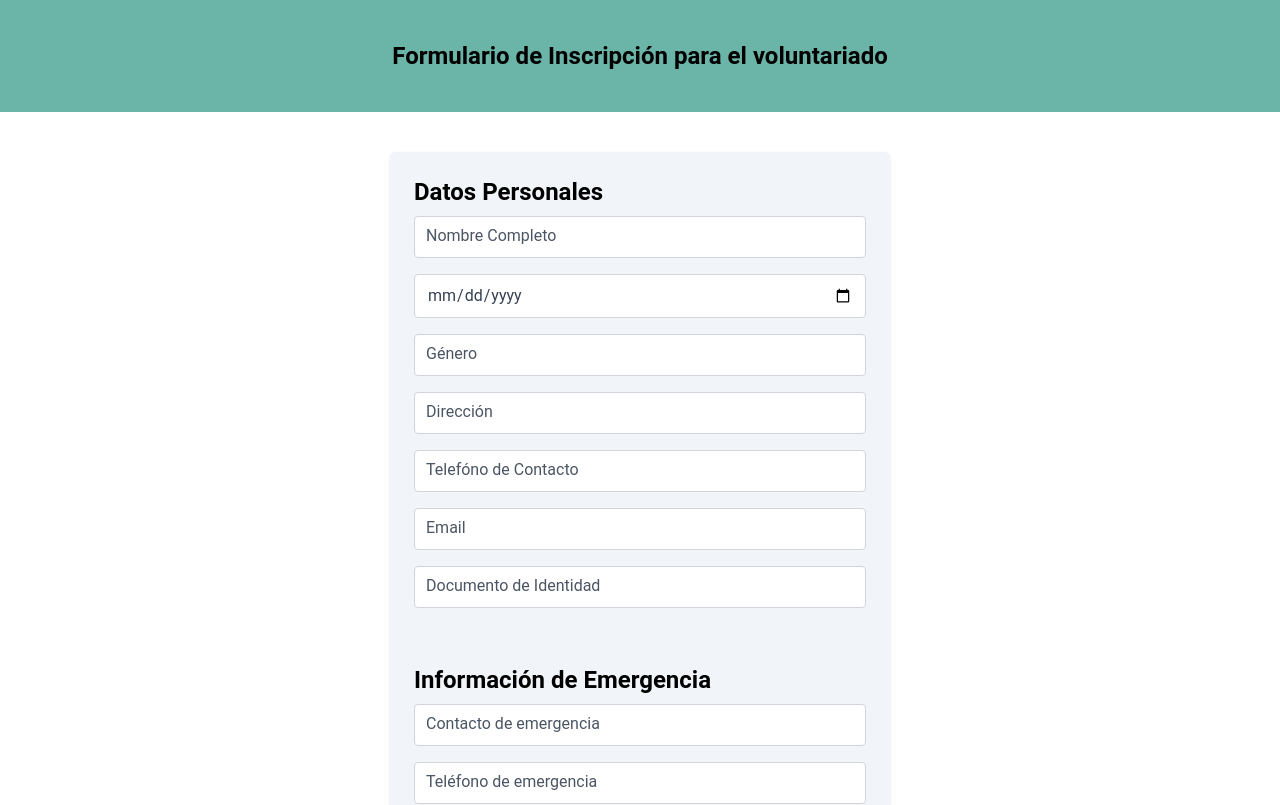
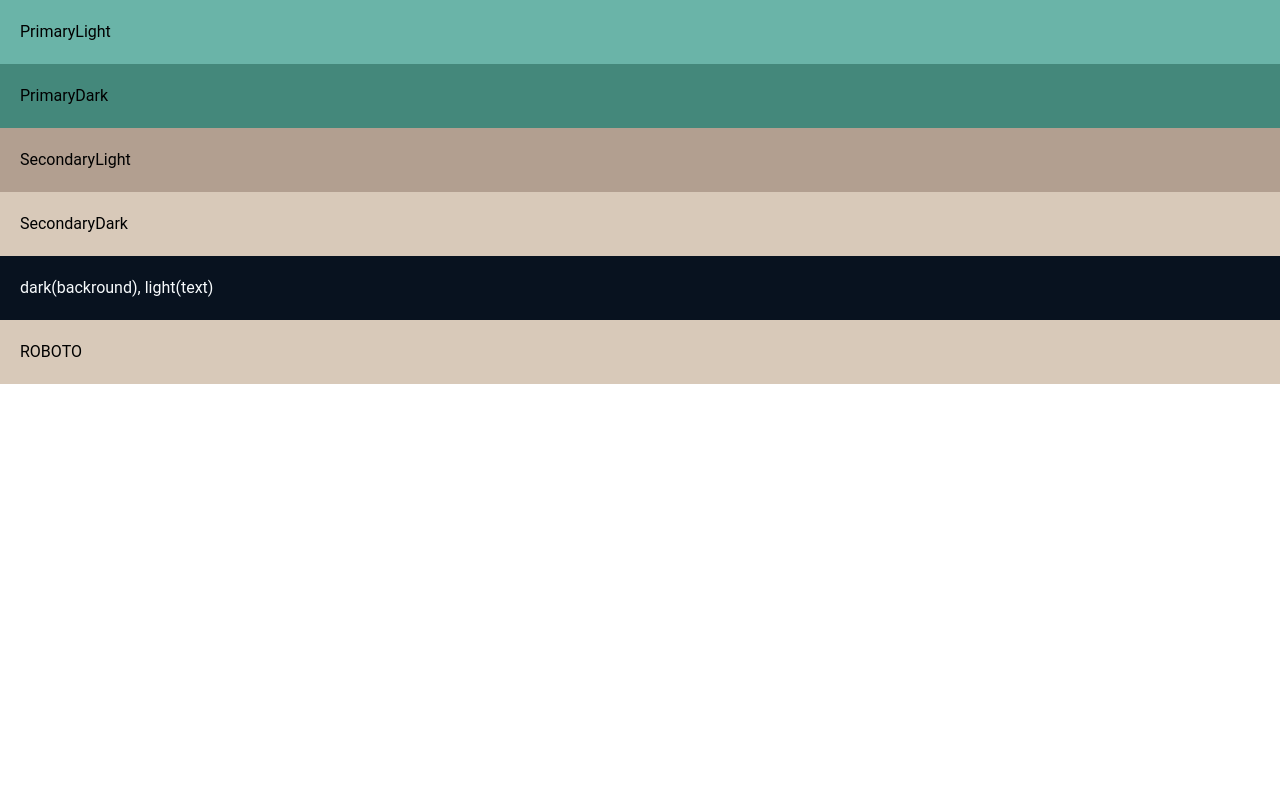
Before and after one commit to igrowker/i004-pawsome-front, a React (Vite) app: page / in a window 1280 px wide. Shown: the top 805 px of the page. Built offline with nearby package versions, Linux system fonts and the light colour scheme.

Commit message:
left app like was

```diff
--- a/src/App.tsx
+++ b/src/App.tsx
@@ -1,8 +1,15 @@
-import VolunteerForm from "./views/VolunteerForm";
 
 function App() {
+
   return (
-    <VolunteerForm />
+    <div className="">
+      <h1 className="bg-primaryLight p-5">PrimaryLight</h1>
+      <h1 className="bg-primaryDark p-5">PrimaryDark</h1>
+      <h1 className="bg-secondaryDark p-5">SecondaryLight</h1>
+      <h1 className="bg-secondaryLight p-5">SecondaryDark</h1>
+      <h1 className="bg-dark text-light p-5">dark(backround), light(text)</h1>
+      <h1 className="bg-secondaryLight p-5">ROBOTO</h1>
+    </div>
   );
 }
 
```
